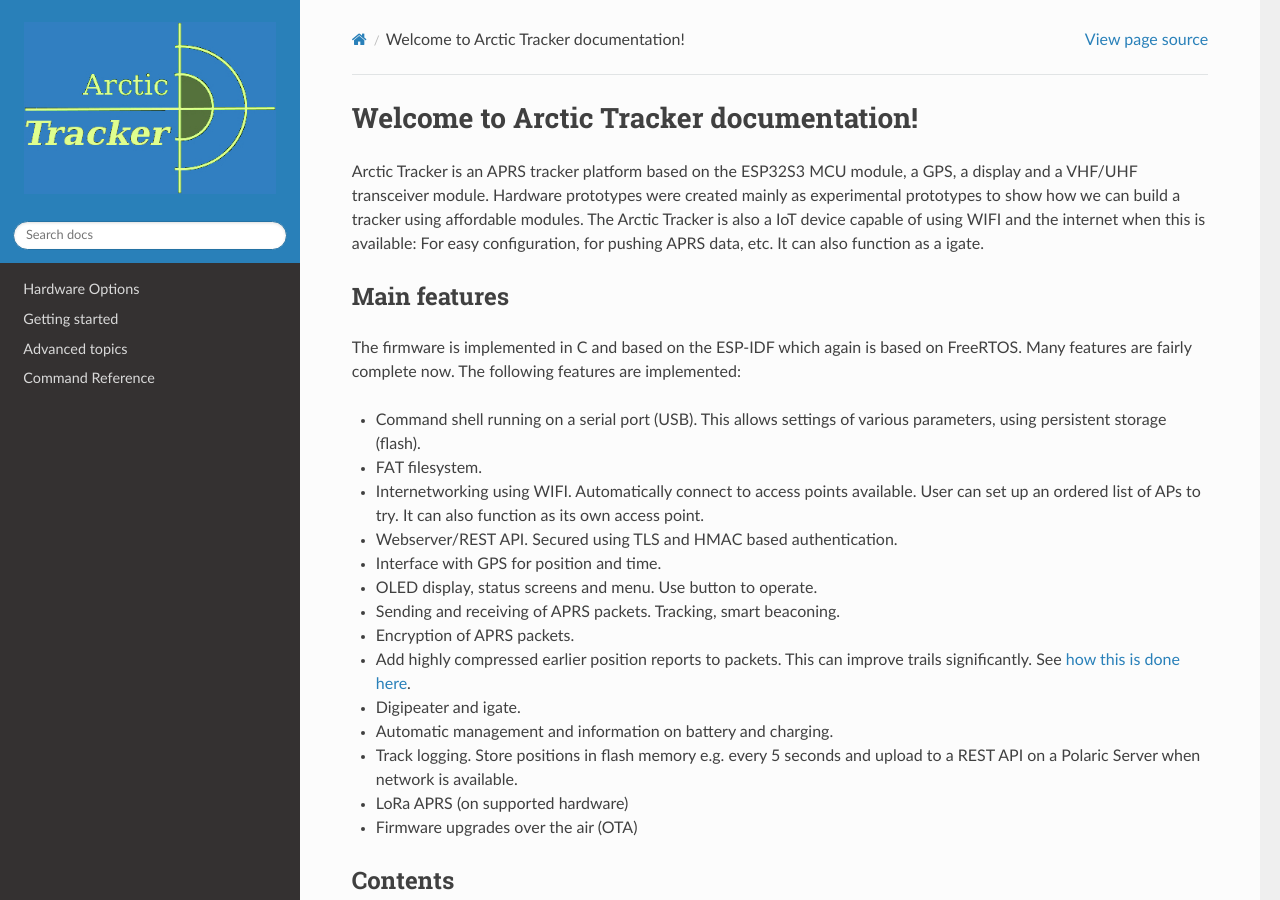
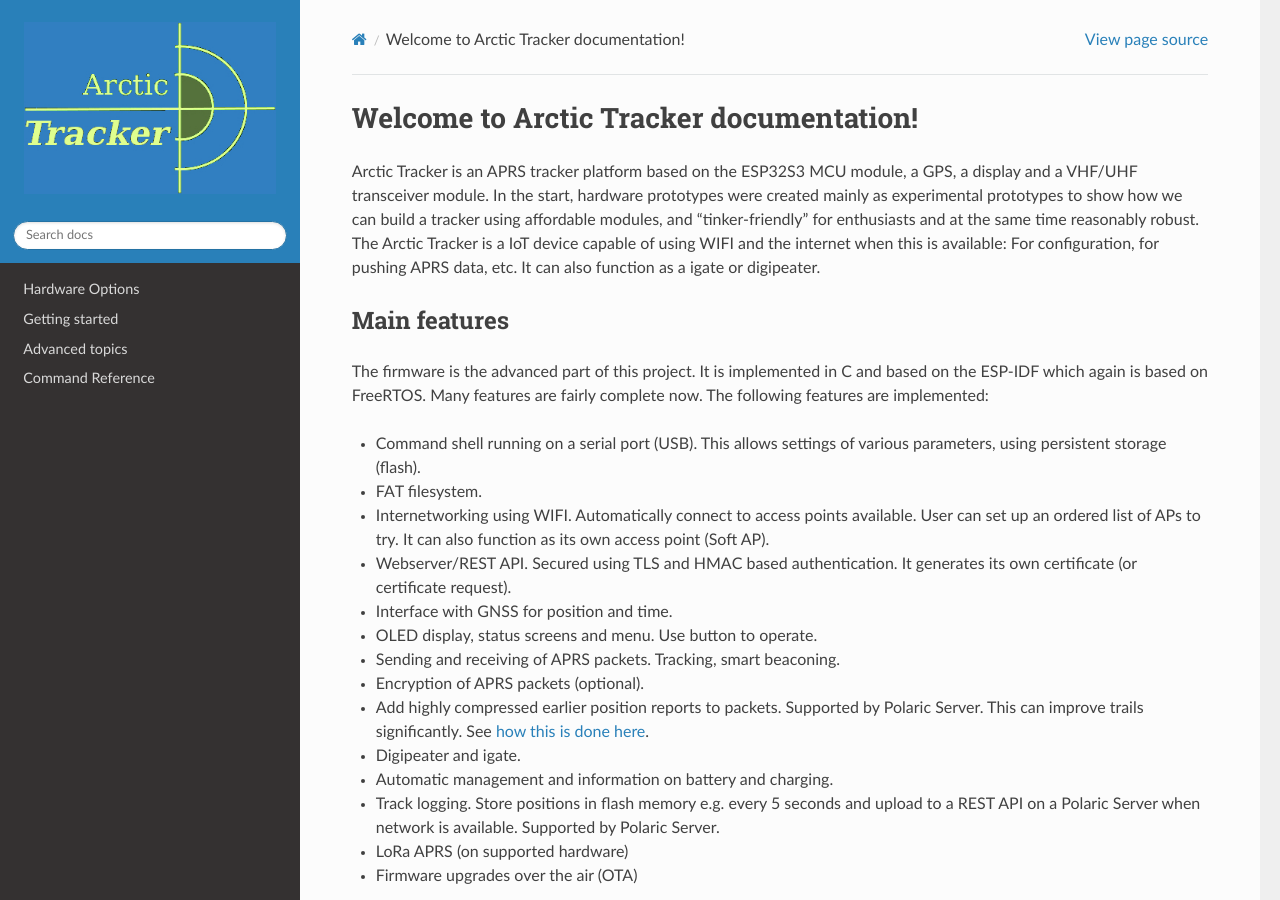
Before and after one commit to Hamlabs/ArcticTracker-docs, a Sphinx documentation site: the page built from docs/index.rst, in a window 1280 px wide and 900 px high. Built offline with Sphinx 7.4.7 and the Read the Docs theme 3.1.0, drawn with Linux system fonts in a browser that asks for light colours; pages that are not in the unit, such as notebooks, are missing from menus.

Commit message:
Revise Arctic Tracker documentation for clarity
Updated the Arctic Tracker documentation to enhance clarity and detail about the hardware and firmware features.

```diff
--- a/docs/index.rst
+++ b/docs/index.rst
@@ -2,29 +2,29 @@
 Welcome to Arctic Tracker documentation!
 ========================================
 
-Arctic Tracker is an APRS tracker platform based on the ESP32S3 MCU module, a GPS, a display and a VHF/UHF transceiver module. Hardware prototypes were created mainly as experimental prototypes to show how we can build a tracker using affordable modules. The Arctic Tracker is also a IoT device capable of using WIFI and the internet when this is available: For easy configuration, for pushing APRS data, etc. It can also function as a igate.
+Arctic Tracker is an APRS tracker platform based on the ESP32S3 MCU module, a GPS, a display and a VHF/UHF transceiver module. In the start, hardware prototypes were created mainly as experimental prototypes to show how we can build a tracker using affordable modules, and "tinker-friendly" for enthusiasts and at the same time reasonably robust. The Arctic Tracker is a IoT device capable of using WIFI and the internet when this is available: For configuration, for pushing APRS data, etc. It can also function as a igate or digipeater.
 
 Main features
 -------------
 
-The firmware is implemented in C and based on the ESP-IDF which again is based on FreeRTOS.
+The firmware is the advanced part of this project. It is implemented in C and based on the ESP-IDF which again is based on FreeRTOS.
 Many features are fairly complete now. The following features are implemented:
 
 * Command shell running on a serial port (USB). This allows settings of various parameters, using persistent storage (flash).
 * FAT filesystem.
 * Internetworking using WIFI. Automatically connect to access points available. User can set up
-  an ordered list of APs to try. It can also function as its own access point.
-* Webserver/REST API. Secured using TLS and HMAC based authentication.
-* Interface with GPS for position and time.
+  an ordered list of APs to try. It can also function as its own access point (Soft AP).
+* Webserver/REST API. Secured using TLS and HMAC based authentication. It generates its own certificate (or certificate request).
+* Interface with GNSS for position and time.
 * OLED display, status screens and menu. Use button to operate.
 * Sending and receiving of APRS packets. Tracking, smart beaconing.
-* Encryption of APRS packets.
-* Add highly compressed earlier position reports to packets. This can improve trails significantly.
+* Encryption of APRS packets (optional).
+* Add highly compressed earlier position reports to packets. Supported by Polaric Server. This can improve trails significantly.
   See `how this is done here <http://idl.iscram.org/files/oyvindhanssen/2021/2350_OyvindHanssen2021.pdf>`_.
 * Digipeater and igate.
 * Automatic management and information on battery and charging.
 * Track logging. Store positions in flash memory e.g. every 5 seconds and upload to a REST
-  API on a Polaric Server when network is available.
+  API on a Polaric Server when network is available. Supported by Polaric Server.
 * LoRa APRS (on supported hardware)
 * Firmware upgrades over the air (OTA)
 
```
